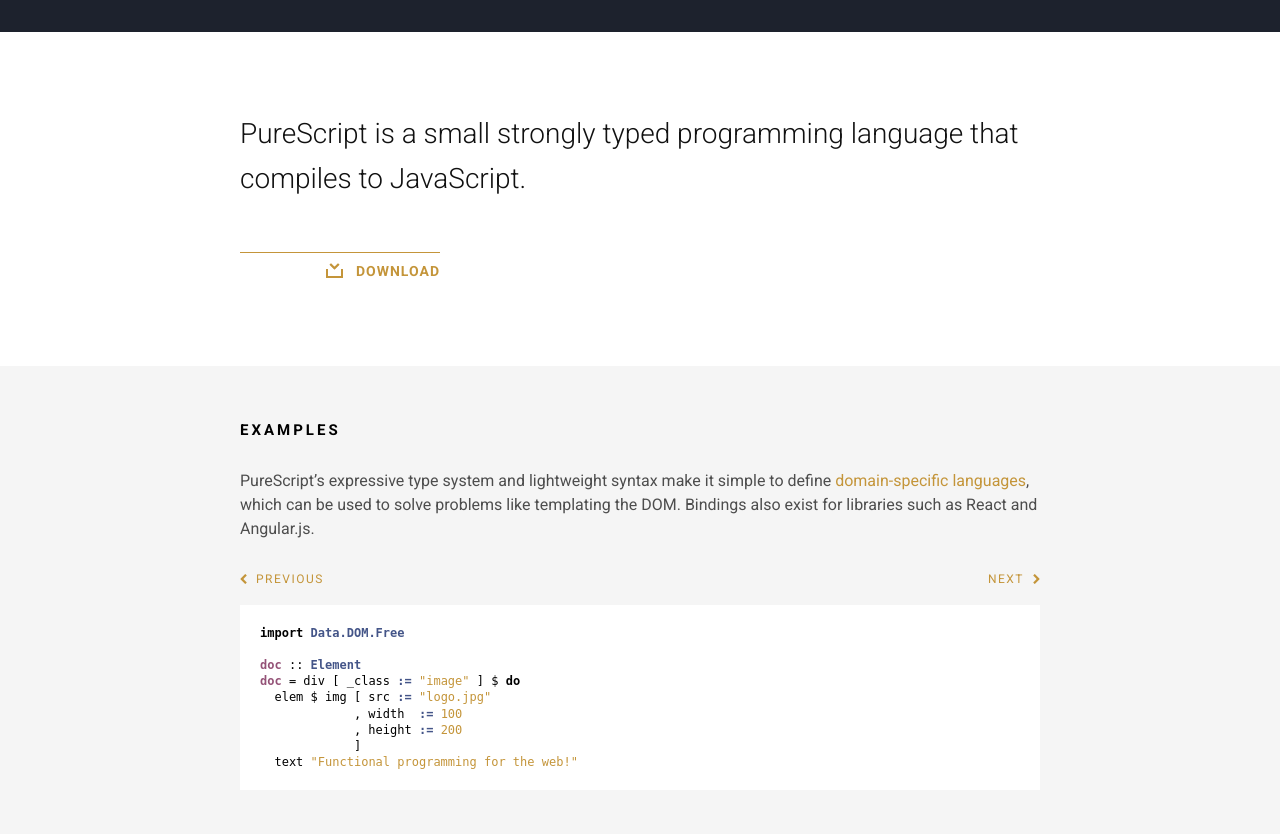
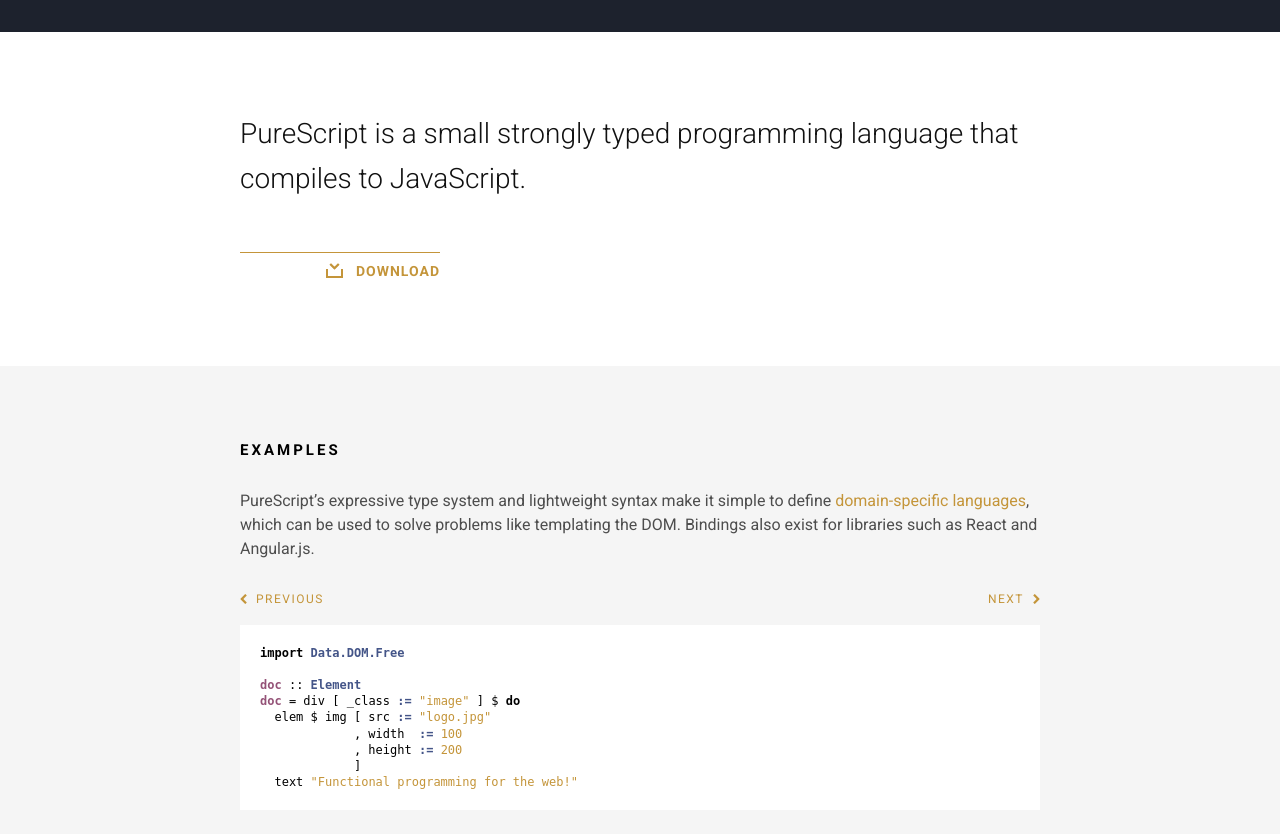
Before and after one commit to garyb/purescript-site-scratchpad, a website: page index.html in a window 1280 px wide. Shown: the part 118-952 px from the top of the page. Drawn offline with Linux system fonts and the light colour scheme.

Commit message:
Section spacing

```diff
--- a/sass/style.scss
+++ b/sass/style.scss
@@ -115,7 +115,7 @@
 
     h2 {
       font-size: 12px;
-      font-weight: 800;
+      font-weight: 700;
       cursor: pointer;
       margin: 0;
     }
@@ -506,6 +506,14 @@
 
 @media (min-width: 676px) {
 
+  main section+section {
+    padding: 0px 10px 60px;
+  }
+
+  .home main section+section {
+    padding: 60px 10px;
+  }
+
   main section > p {
     margin-left: auto;
     margin-right: auto;
@@ -527,6 +535,14 @@
 }
 
 @media (min-width: 876px) {
+
+  main section+section {
+    padding: 0px 10px 70px;
+  }
+
+  .home main section+section {
+    padding: 70px 10px;
+  }
 
   main section.intro {
     margin: 30px auto;
@@ -617,7 +633,6 @@
       ul {
         display: block;
         font-size: 24px;
-        font-weight: 300;
         text-transform: none;
         margin-top: 100px;
 
```
Also changed, not shown: css/style.css.
